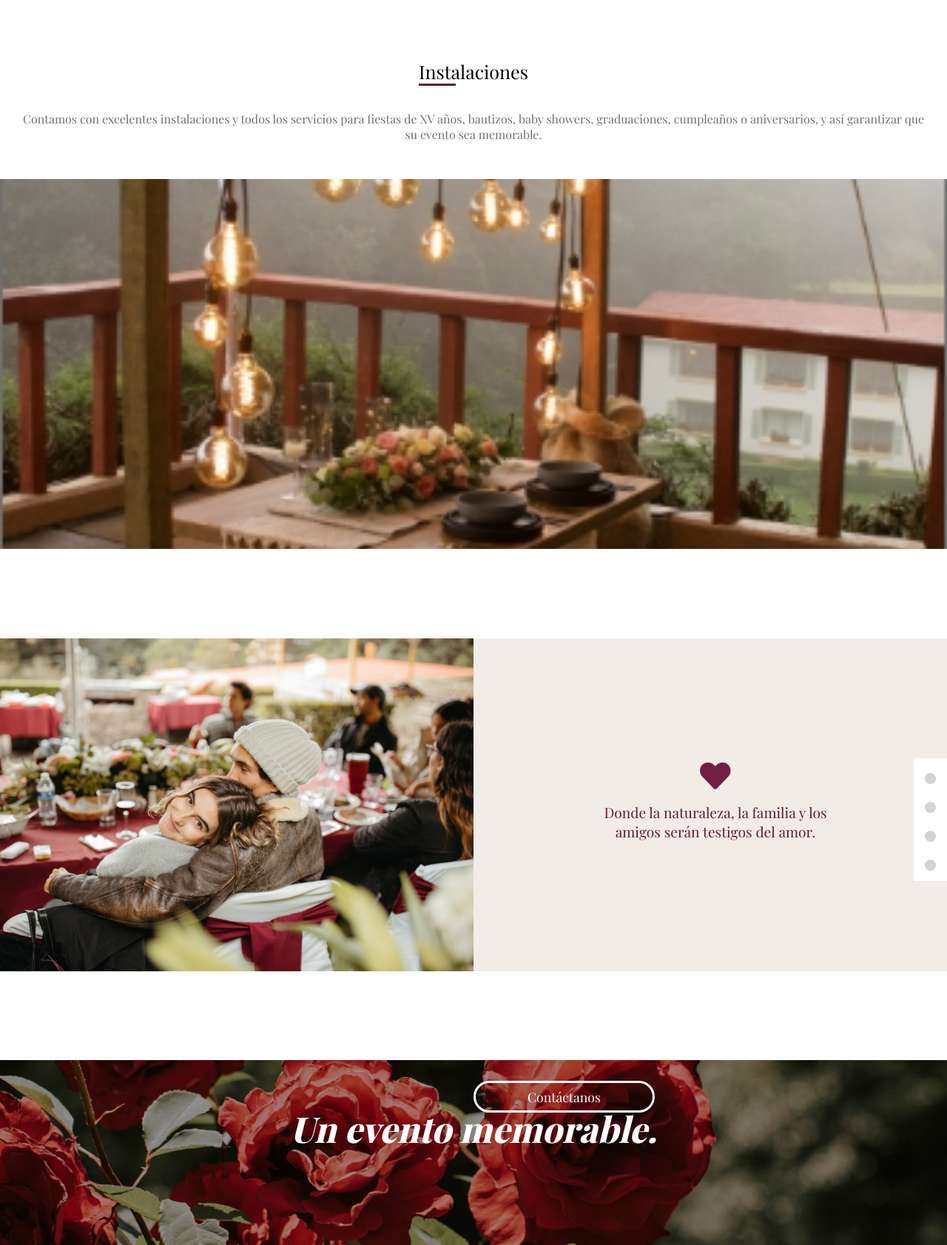
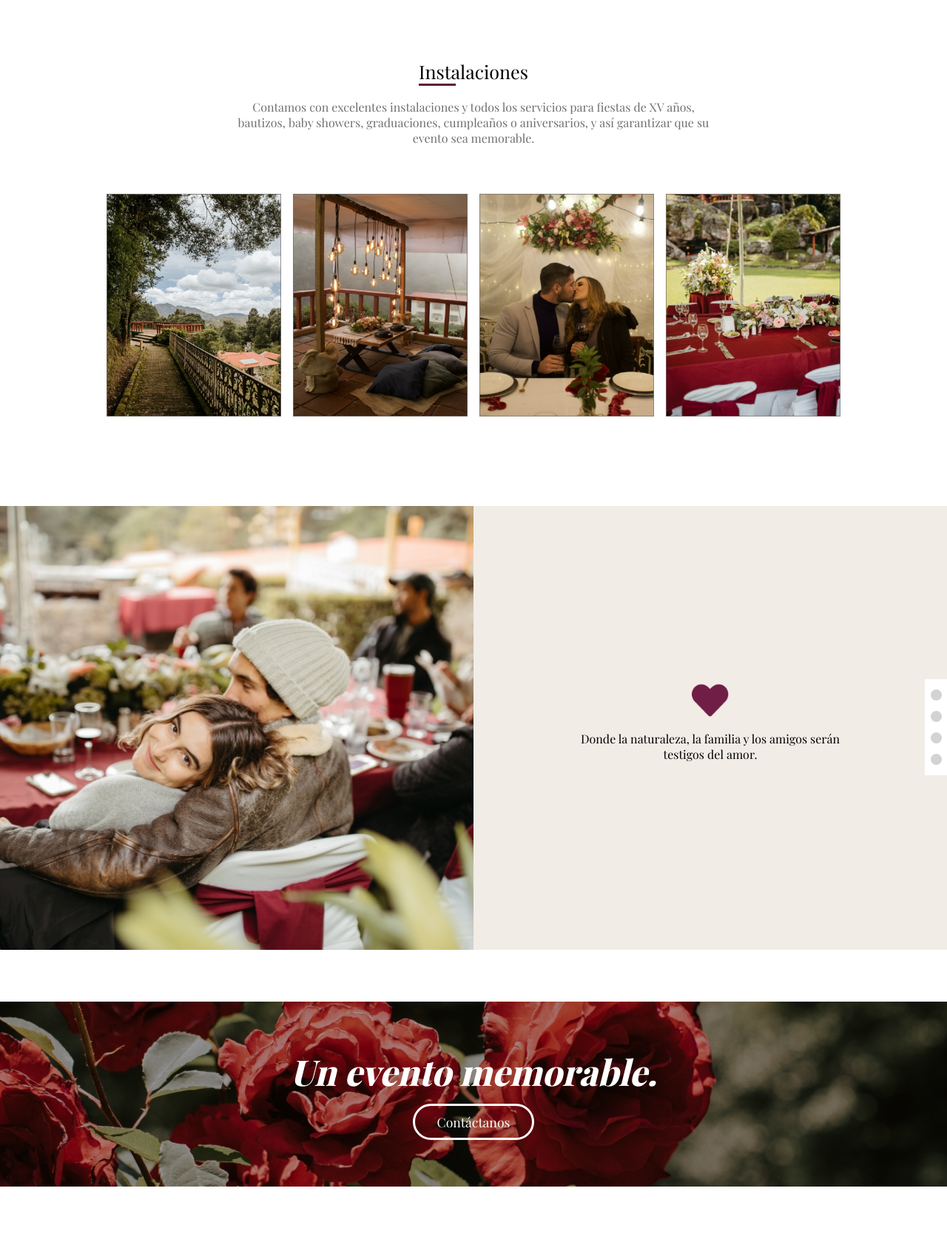
Before and after one commit to Angie-Cas/hotel-el-paraiso-eventos, a plain HTML site: page index.html in a window 1280 px wide. Shown: the part 740-2423 px from the top of the page at 74% size. Drawn offline with nearby package versions, Linux system fonts and the light colour scheme; a web font is replaced by a local one.

Commit message:
Add files via upload

```diff
--- a/css/estilos.css
+++ b/css/estilos.css
@@ -44,7 +44,6 @@ body {
     /* z-index: 2; */
     position: relative;
     padding-inline: 20px;
-    border: 1px solid red;
     display: flex;
     flex-direction: column;
     align-items: center;
@@ -66,7 +65,6 @@ body {
     display: flex;
     align-items: center;
     justify-content: center;
-    border: 1px solid red;
 }
 
 .cabecera-p-wrapper {
@@ -75,7 +73,6 @@ body {
     justify-content: center;
     inline-size: 40%;
     block-size: 100%;
-    border: 1px solid yellow;
 }
 
 /* "Un lugar especial" */
@@ -105,7 +102,6 @@ body {
     font-weight: 800;
     margin-block: 0;
     color: white;
-    border: 1px solid red;
 }
 
 /* Boton de "Contactanos" */
@@ -130,9 +126,13 @@ body {
 
 /*  --------- INSTALACIONES --------- */
 
+.instalaciones-fotos {
+    display: none;
+}
+
 /* Contenedor general*/
 .instalaciones {
-    margin-block-end: 121px;
+    margin-block-end: 70px;
     margin-block-start: 120px;
 }
 
@@ -192,85 +192,94 @@ h2::after {
 }
 
 /*  --------- SLIDER --------- */
+
 .slider {
     position: relative;
-    margin-block-end: 120px;
+    margin-block-end: 70px;
 }
 
-/* Slider */
-scroll-container {
-    inline-size: 100%;
+.scroll-container {
+    /* border: 5px solid red; */
     block-size: 600px;
     overflow: hidden;
-    display: block;
-    scroll-behavior: smooth; /* No soportado en Chrome */
+    display: flex;
+    flex-direction: column;
+    inline-size: 100%;
 }
 
-scroll-container .imagen-principal {
+.scroll-container-wrap {
+    /* border: 5px solid yellow; */
+    transition: all 0.8s;
     inline-size: 100%;
-    block-size: 300px;
-    object-fit: cover;
 }
 
-scroll-page {
-    display: block;
+.scroll-page-container {
+    /* border: 5px solid purple; */
+    inline-size: 100%;
+    display: flex;
+    flex-direction: column;
 }
 
 .slider-info {
-    background: #f2ece6;
-    block-size: 300px;
-    margin-block-start: -4px;
     inline-size: 100%;
 }
 
-.slider-info-container {
-    inline-size: 50%;
-    margin: auto;
-    text-align: center;
-    color: #601A39;
-    font-size: 1.3em;
-    padding-block-start: 20px;
+.imagen-principal {
+    block-size: 310px;
+    inline-size: 100%;
+    object-fit: cover;
+    /* border: 2px solid red; */
 }
 
-#slider-pagina-3 {
-    filter: brightness(0.9);
+.slider-info-container {
+    /* border: 1px solid red; */
+    box-sizing: border-box;
+    block-size: 305px;
+    inline-size: 100%;
+    background: #f2ece6;
+    display: flex;
+    flex-direction: column;
+    justify-content: center;
+    align-items: center;
+    text-align: center;
+    margin-block-start: -5px;
+    padding: 20px;
 }
 
+
 .icono {
-    inline-size: 12%;
-    margin-block-start: 20px;
+    inline-size: 50px;
 }
 
-.slider-info-container p {
-    margin-block-start: 10px;
+.slider-bullet-list-container {
+    position: absolute;
+    inset-block-start: 39%;
+    inset-inline-end: 0;
 }
 
-/* Navegador de slider */
 .slider-bullet-list {
-    margin: auto;
     background: white;
-    inline-size: 25px;
-    padding: 10px 10px 0 10px;
-    margin-block-start: 5px;
-    background: white;
-    position: absolute;
-    inset-inline-end: 0;
-    inset-block-start: 35%;
+    inline-size: 30px;
+    block-size: 130px;
+    display: flex;
+    flex-direction: column;
+    align-items: center;
+    justify-content: space-evenly;
 }
 
-.slider-bullet-list a {
-    display: inline-block;
+.slider-bullet {
+    display: block;
+    inline-size: 15px;
     block-size: 15px;
-    inline-size: 15px;
+    background: #D3D3D3;
     border-radius: 50%;
-    margin: 10px 5px;
-    background: #D3D3D3;
-    transition: all 0.5s;
 }
 
-.slider-bullet-list a:hover {
+.slider-bullet:hover {
     background: #601A39;
+    cursor: pointer;
 }
+
 
 /*  --------- "UN EVENTO MEMORABLE" BANNER --------- */
 
@@ -291,25 +300,37 @@ scroll-page {
 }
 
 .un-evento-memorable-container {
-    inline-size: 90%;
-    margin: auto;
+    display: flex;
+    block-size: 100%;
+    flex-direction: column;
+    justify-content: space-evenly;
+    align-items: center;
     text-align: center;
-    padding-block: 20px;
     position: relative;
 }
 
 .un-evento-memorable h1 {
     font-size: 2.5em;
-    margin-block-start: 10%;
-    margin-block-end: 27px;
     font-style: italic;
     font-weight: 800;
     color: white;
+    margin-block-start: -10px;
 }
 
 .un-evento-memorable a {
     padding: 7px 70px;
     font-size: 1.1em;
+    border: 3px solid white;
+    border-radius: 50px;
+    padding: 10px 30px;
+    color: white;
+    text-decoration: none;
+    margin-block-start: -50px;
+}
+
+.un-evento-memorable a:hover {
+    background: white;
+    color: black;
 }
 
 /*  --------- ESCENARIOS --------- */
@@ -354,6 +375,31 @@ scroll-page {
     grid-column-start: span 2;
 }
 
+.escenarios-galleria-container {
+    display: none;
+}
+
+.escenarios-slider {
+    block-size: 600px;
+}
+
+.escenarios-slider-container {
+    display: flex;
+    inline-size: 400%;
+    block-size: 100%;
+    margin-inline-start: -100%;
+}
+
+.escenarios-slider-item {
+    inline-size: 100%;
+}
+
+.escenarios-slider-container img {
+    inline-size: 100%;
+    block-size: 100%;
+    object-fit: cover;
+}
+
 /*  --------- PREGUNTAS --------- */
 
 .preguntas {
@@ -395,10 +441,9 @@ scroll-page {
     padding: 20px;
     box-sizing: border-box;
     z-index: 2;
-}
-
-.preguntas-contenido {
-    margin-block-start: 50px;
+    display: flex;
+    justify-content: center;
+    align-items: center;
 }
 
 .preguntas-container h2 {
@@ -412,17 +457,23 @@ scroll-page {
     margin-block-end: 30px;
 }
 
+.preguntas-container h2::after {
+    display: none;
+}
+
 .numeros-contacto {
     background: gray;
     max-inline-size: 300px;
+    min-inline-size: 180px;
     block-size: 50px;
     border-radius: 30px;
     margin: auto;
     box-sizing: border-box;
+    display: flex;
+    justify-content: center;
+    align-items: center;
+    font-size: 0.9em;
     margin-block-end: 10px;
-    display: flex;
-    padding-block-start: 10px;
-    justify-content: center;
 }
 
 .numeros-contacto:nth-child(1n) {
@@ -448,7 +499,7 @@ scroll-page {
 /*  --------- FOOTER --------- */
 
 footer {
-    block-size: 550px;
+    block-size: 700px;
     background-color: black;
     box-sizing: border-box;
     padding: 80px 50px 0 50px;
@@ -462,7 +513,8 @@ footer {
 
 .footer-contacto {
     display: inline-block;
-    inline-size: 40%;
+    inline-size: 100%;
+    margin: auto;
 }
 
 .footer-container h4 {
@@ -485,8 +537,9 @@ footer {
 }
 
 .footer-ubicacion {
-    display: inline-block;
-    inline-size: 55%;
+    margin-block-start: 20px;
+    display: block;
+    inline-size: 100%;
     vertical-align: top;
 }
 
@@ -519,12 +572,12 @@ hr {
 }
 
 .footer-logo {
-    position: absolute;
+    /* position: absolute; */
     inset-block-end: 0;
 }
 
 .footer-info-adicional p {
-    inline-size: 33%;
+    inline-size: 100%;
     position: absolute;
     inset-inline-end: 0;
     inset-block-end: 0;
@@ -543,6 +596,35 @@ hr {
     .cabecera-texto-2 {
         font-size: 4.7em;
     }
+
+    .instalaciones-fotos {
+        display: flex;
+        justify-content: space-evenly;
+        inline-size: 80%;
+        margin: auto;
+        overflow: hidden;
+    }
+
+    .instalaciones-fotos img {
+        inline-size: 23%;
+    }
+
+    .instalaciones-wrapper p {
+        inline-size: 80%;
+        margin: auto;
+        padding-block-end: 65px;
+    }
+
+    .movil-slider {
+        display: none;
+    }
+
+    /* 2DO SLIDER */
+
+    .slider-info-container p {
+        max-inline-size: 400px;
+    }
+
 }
 
 
@@ -582,23 +664,6 @@ hr {
 
     /*  --------- INSTALACIONES --------- */
 
-    /* .instalaciones {
-        margin-block-start: 120px;
-    } */
-
-    /* Reducir el tamaño del parrafo */
-    /* .instalaciones-wrapper p {
-        width: 60%;
-        margin: auto;
-    } */
-
-    /* Acomodar las imagenes en linea */
-    /* .instalaciones-wrapper img {
-        inline-size: 20%;
-        margin-block-start: 65px;
-        margin-inline-end: 15px;
-    } */
-
     /* Contenedor general*/
     .instalaciones {
         margin-block-end: 121px;
@@ -632,9 +697,10 @@ hr {
 
     .instalaciones-wrapper p {
         font-size: 1em;
-        margin-block-end: 50px;
+        /* margin-block-end: 50px; */
         color: #707070;
-        padding-inline: 30px;
+        /* padding-inline: 30px; */
+        inline-size: 50%;
     }
 
     .movil-slider {
@@ -654,42 +720,39 @@ hr {
         inline-size: 100%;
     }
 
-    .instalaciones-wrapper img {
-        inline-size: 100%;
-        block-size: 100%;
-        object-fit: cover;
+    .preguntas-container h2::after {
+        display: inline-block;
     }
+
 
     /*  --------- SLIDER --------- */
 
-    scroll-container {
-        block-size: 450px;
-        margin: auto;
-        /* overflow: auto; */
+       .scroll-container {
+        display: flex;
+        flex-direction: row;
     }
 
-    scroll-page {
-        position: relative;
-        margin-block-start: -5px;
+    .scroll-page-container {
+        display: flex;
+        flex-direction: row;
     }
 
-    scroll-container .imagen-principal {
+    .imagen-principal {
         inline-size: 50%;
-        block-size: 456px;
+    }
+
+    .imagen-principal {
+        block-size: 610px;
     }
 
     .slider-info {
-        block-size: 456px;
-        inline-size: 55%;
-        margin: 0;
-        display: inline-block;
-        position: absolute;
+        inline-size: 50%;
     }
 
     .slider-info-container {
-        padding-block-start: 150px;
-        padding-inline-end: 50px;
-        font-size: 1.2em;
+        block-size: 610px;
+        padding: 100px;
+        inline-size: 100%;
     }
 
     /*  --------- "UN EVENTO MEMORABLE" BANNER --------- */
@@ -699,14 +762,15 @@ hr {
     }
 
     .un-evento-memorable h1 {
-        margin-block: 40px 27px;
+        margin: 0;
+        padding: 0;
         font-size: 3em;
     }
 
     /*  --------- ESCENARIOS --------- */
 
     .escenarios-container p {
-        inline-size: 35%;
+        inline-size: 50%;
     }
 
     .escenarios-galleria-container {
@@ -734,11 +798,17 @@ hr {
         grid-column-start: span 2;
     }
 
+    .escenarios-slider {
+        display: none;
+    }
+
+
     /*  --------- PREGUNTAS --------- */
 
     .preguntas-container {
         margin-inline-start: 0;
         text-align: left;
+        justify-content: left;
     }
 
     .preguntas-descripcion {
@@ -782,6 +852,7 @@ hr {
         text-transform: uppercase;
     }
 
+
     .footer-icon-container {
         display: inline-block;
         inline-size: 20px;
@@ -800,6 +871,7 @@ hr {
         display: inline-block;
         inline-size: 55%;
         vertical-align: top;
+        margin-block-start: 0;
     }
 
     .footer-ubicacion p {
--- a/index.html
+++ b/index.html
@@ -37,6 +37,13 @@
             <h2>Instalaciones</h2>
             <p>Contamos con excelentes instalaciones y todos los servicios para fiestas de XV años, bautizos, baby showers, graduaciones, cumpleaños o aniversarios, y así garantizar que su evento sea memorable.</p>
 
+            <div class="instalaciones-fotos">
+                <img src="img/instalaciones-1.jpg" alt="Camino pacífico" title="Camino pacífico">
+                <img src="img/instalaciones-2.jpg" alt="Mesa rodeada de luces" title="Mesa rodeada de luces">
+                <img src="img/instalaciones-3.jpg" alt="Pareja cariñosa" title="Pareja cariñosa">
+                <img src="img/instalaciones-4.jpg" alt="Mesa elegante" title="Mesa elegante">
+            </div>
+
             <div class="movil-slider">
                 <div class="movil-slider-wrap">
 
@@ -63,54 +70,63 @@
 
     <!-- Slider -->
     <section class="slider">
-        <scroll-container>
-            <scroll-page>
-                <img src="img/slider-1.jpg" alt="" class="imagen-principal" id="slider-pagina-1">
+
+        <div class="scroll-container">
+
+            <div class="scroll-container-wrap">
+
+                    <div class="scroll-page-container">
+                        <img src="img/slider-1.jpg" alt="" class="imagen-principal">
                         <div class="slider-info">
                             <div class="slider-info-container">
                                 <img src="img/slider-icono-1.png" alt="" class="icono">
                                 <p>Donde la naturaleza, la familia y los amigos serán testigos del amor.</p>
                             </div>
                         </div>
-            </scroll-page>
+                    </div>
 
-            <scroll-page>
-                <img src="img/slider-2.jpg" alt="" class="imagen-principal" id="slider-pagina-2">
+                    <div class="scroll-page-container">
+                        <img src="img/slider-2.jpg" alt="" class="imagen-principal">
                         <div class="slider-info">
                             <div class="slider-info-container">
                                 <img src="img/slider-icono-2.png" alt="" class="icono">
                                 <p>La adrenalina, el lugar y el espacio son la opción ideal para disfrutar al extremo.</p>
                             </div>
                         </div>
-            </scroll-page>
+                    </div>
 
-            <scroll-page>
-                <img src="img/slider-3.jpg" alt="" class="imagen-principal" id="slider-pagina-3">
+                    <div class="scroll-page-container">
+                        <img src="img/slider-3.jpg" alt="" class="imagen-principal">
                         <div class="slider-info">
                             <div class="slider-info-container">
                                 <img src="img/slider-icono-3.png" alt="" class="icono">
                                 <p>Gozar a tus amigos, familia o pareja con una excelente carne asada o algo más romántico.</p>
                             </div>
                         </div>
-            </scroll-page>
+                    </div>
 
-            <scroll-page>
-                <img src="img/slider-4.jpg" alt="" class="imagen-principal" id="slider-pagina-4">
+                    <div class="scroll-page-container">
+                        <img src="img/slider-4.jpg" alt="" class="imagen-principal">
                         <div class="slider-info">
                             <div class="slider-info-container">
                                 <img src="img/slider-icono-4.png" alt="" class="icono">
                                 <p>La tranquilidad y el ambiente son la combinación perfecta para desconectarse.</p>
                             </div>
                         </div>
-            </scroll-page>
-        </scroll-container>
+                    </div>
+
+            </div>
+
+        </div>
 
          <!-- Navegador de slider -->
+        <div class="slider-bullet-list-container">
             <div class="slider-bullet-list">
-            <a href="#slider-pagina-1"></a>
-            <a href="#slider-pagina-2"></a>
-            <a href="#slider-pagina-3"></a>
-            <a href="#slider-pagina-4"></a>
+                <div id="slider-pagina-1" class="slider-bullet" onclick="boton1()"></div>
+                <div id="slider-pagina-2" class="slider-bullet" onclick="boton2()"></div>
+                <div id="slider-pagina-3" class="slider-bullet" onclick="boton3()"></div>
+                <div id="slider-pagina-4" class="slider-bullet" onclick="boton4()"></div>
+            </div>
         </div>
     </section>  <!-- / slider -->
 
@@ -119,7 +135,7 @@
          <img src="img/un-evento-memorable-flores.jpg" alt="">
          <div class="un-evento-memorable-container">
              <h1>Un evento memorable.</h1>
-             <a href="#" class="cabecera-boton">Contáctanos</a>
+             <a href="#" >Contáctanos</a>
          </div>
      </section>
 
@@ -147,6 +163,25 @@
                  </div>
 
              </div>
+
+             <div class="escenarios-slider">
+                 <div class="escenarios-slider-container">
+                     <div class="escenarios-slider-item">
+                        <img src="img/escenarios-1.png" alt="">
+                     </div>
+                     <div class="escenarios-slider-item">
+                        <img src="img/escenarios-2.png" alt="">
+                     </div>
+                     <div class="escenarios-slider-item">
+                        <img src="img/escenarios-3.png" alt="">
+                     </div>
+                     <div class="escenarios-slider-item">
+                        <img src="img/escenarios-4.png" alt="">
+                     </div>
+                 </div>
+             </div>
+
+
          </div>
      </section>
 
--- a/js/main.js
+++ b/js/main.js
@@ -1,3 +1,4 @@
+// 1ER SLIDER
 const slider = document.querySelector(".movil-slider-wrap");
 let sliderItem = document.querySelectorAll(".movil-slider-item");
 let sliderItemLast = sliderItem[sliderItem.length - 1];
@@ -18,3 +19,54 @@ function Next() {
 setInterval(function() {
     Next();
 }, 3500);
+
+
+// 2DO SLIDER
+
+let scrollContainerWrap = document.querySelector(".scroll-container-wrap");
+let scrollMargin = window.getComputedStyle(scrollContainerWrap).getPropertyValue("margin-block-start");
+
+function boton1() {
+let boton1 = document.querySelector("#slider-pagina-1");
+scrollContainerWrap.style.marginBlockStart = "0";
+}
+
+function boton2() {
+    let boton1 = document.querySelector("#slider-pagina-2");
+    scrollContainerWrap.style.marginBlockStart = "-610px"
+}
+
+function boton3() {
+    let boton1 = document.querySelector("#slider-pagina-3");
+    scrollContainerWrap.style.marginBlockStart = "-1220px"
+}
+
+function boton4() {
+    let boton1 = document.querySelector("#slider-pagina-4");
+    scrollContainerWrap.style.marginBlockStart = "-1830px"
+}
+
+// 3ER SLIDER
+
+const sliderInst = document.querySelector(".escenarios-slider-container");
+let sliderItemInst = document.querySelectorAll(".escenarios-slider-item");
+let sliderItemLastInst = sliderItemInst[sliderItemInst.length -1];
+
+sliderInst.insertAdjacentElement("afterbegin", sliderItemLastInst);
+
+console.log(sliderItemLastInst)
+
+function NextInst() {
+    let sliderItemFirstInst = document.querySelectorAll(".escenarios-slider-item")[0];
+    sliderInst.style.marginLeft = "-200%";
+    sliderInst.style.transition = "all 1s";
+    setTimeout(function () {
+        sliderInst.style.transition = "none";
+        sliderInst.insertAdjacentElement("beforeend", sliderItemFirstInst);
+        sliderInst.style.marginLeft = "-100%";
+    }, 1000);
+}
+
+setInterval(function() {
+    NextInst();
+}, 3500);
```
Lines whose indentation alone changed are shown as unchanged.
